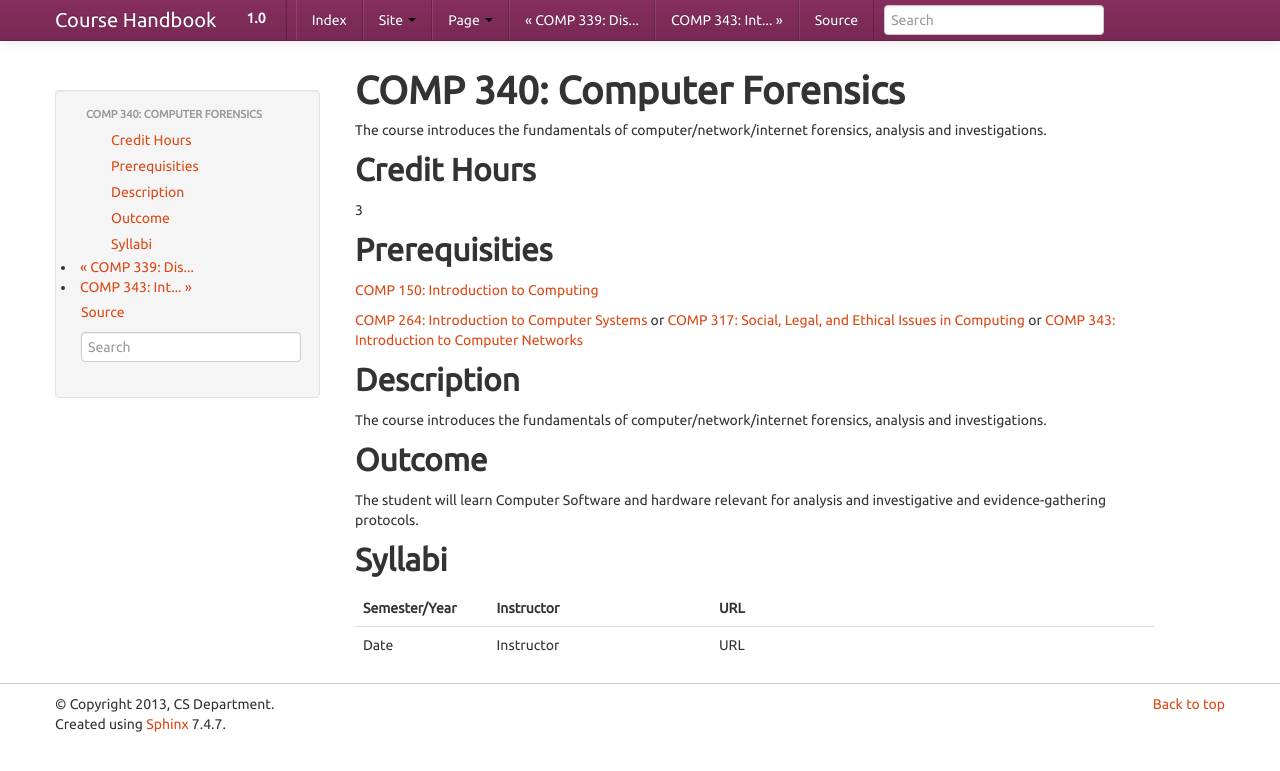
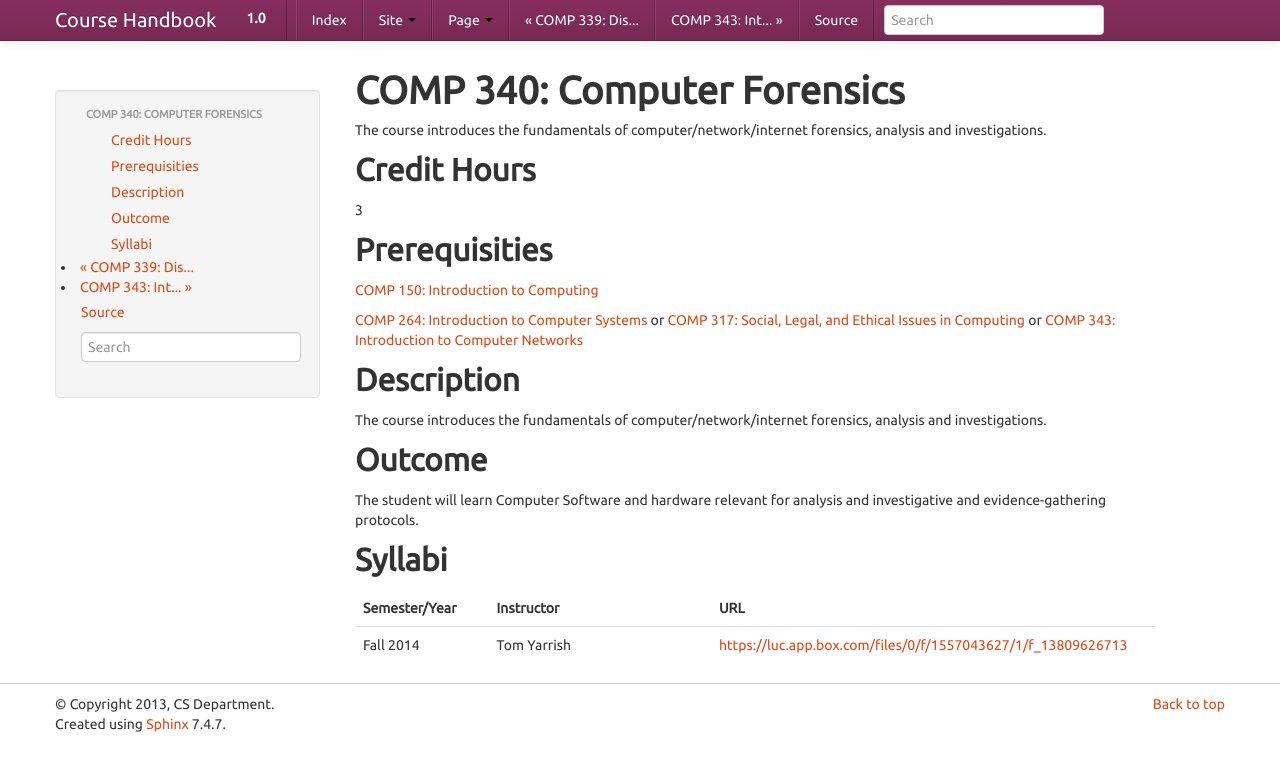
Before and after one commit to kyang5/coursedescriptions, a Sphinx documentation site: the page built from source/comp340.rst, in a window 1280 px wide. Shown: the top 771 px of the page. Built offline with Sphinx 7.4.7, drawn with Linux system fonts in a browser that asks for light colours.

Commit message:
Added syllabus for COMP 340

```diff
--- a/source/comp340.rst
+++ b/source/comp340.rst
@@ -32,4 +32,4 @@ Syllabi
    	:header: "Semester/Year", "Instructor", "URL"
    	:widths: 15, 25, 50
 
-	"Date", "Instructor", "URL"
+	"Fall 2014", "Tom Yarrish", "https://luc.app.box.com/files/0/f/1557043627/1/f_13809626713"
```
